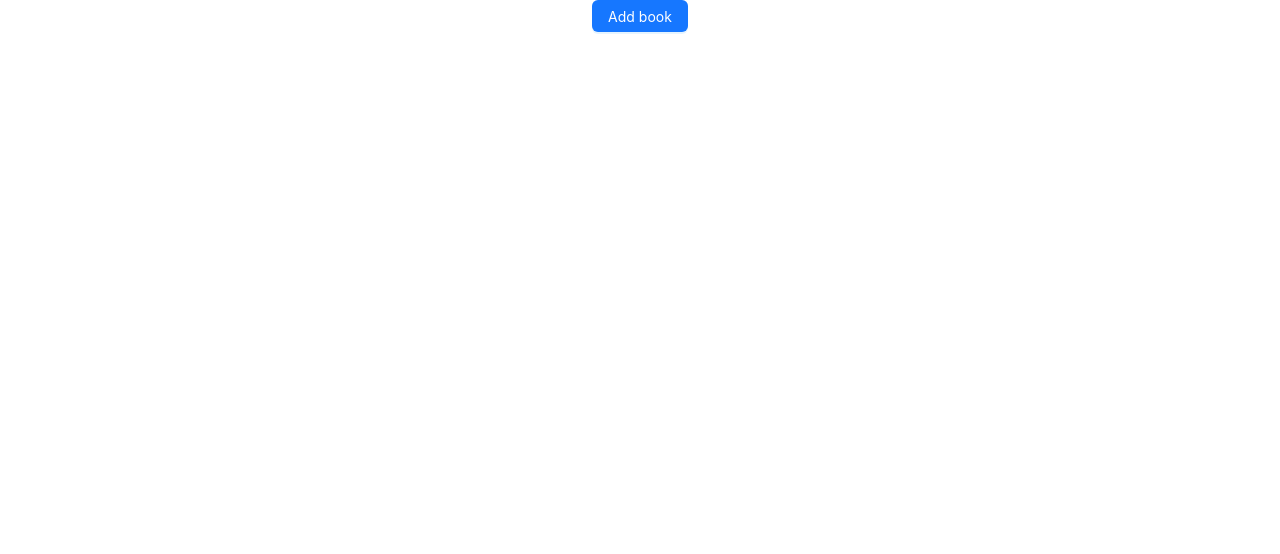
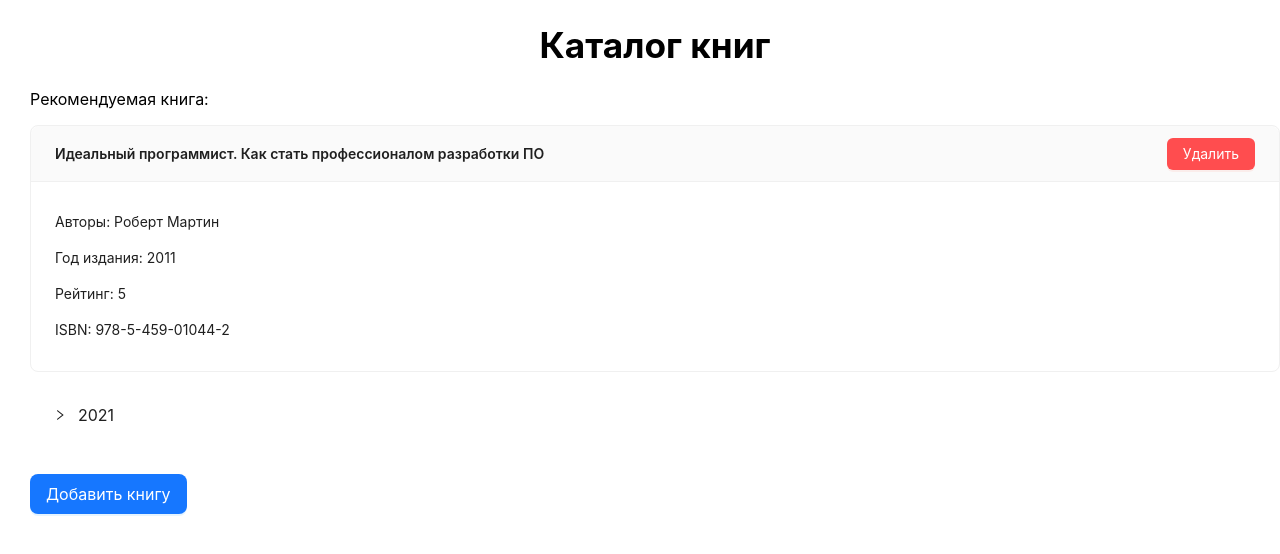
Before and after one commit to RedSquid2212/books-catalog, a React (Create React App) app: page / in a window 1280 px wide. Shown: the top 554 px of the page. Built offline with nearby package versions, Linux system fonts and the light colour scheme.

Commit message:
Added home page sketch

```diff
--- a/src/App.css
+++ /dev/null
@@ -1,38 +0,0 @@
-.App {
-  text-align: center;
-}
-
-.App-logo {
-  height: 40vmin;
-  pointer-events: none;
-}
-
-@media (prefers-reduced-motion: no-preference) {
-  .App-logo {
-    animation: App-logo-spin infinite 20s linear;
-  }
-}
-
-.App-header {
-  background-color: #282c34;
-  min-height: 100vh;
-  display: flex;
-  flex-direction: column;
-  align-items: center;
-  justify-content: center;
-  font-size: calc(10px + 2vmin);
-  color: white;
-}
-
-.App-link {
-  color: #61dafb;
-}
-
-@keyframes App-logo-spin {
-  from {
-    transform: rotate(0deg);
-  }
-  to {
-    transform: rotate(360deg);
-  }
-}
--- a/src/App.tsx
+++ b/src/App.tsx
@@ -1,16 +1,9 @@
-import './App.css';
-import {Button} from 'antd';
-import {AddBookModal} from "./components/AddBookModal/AddBookModal";
-import {useState} from "react";
+import {MainPage} from './components/MainPage/MainPage';
 
 function App() {
-    const [isOpen, setIsOpen] = useState(false);
     return (
         <div className="App">
-            <Button type={'primary'} onClick={() => setIsOpen(true)}>
-                Add book
-            </Button>
-            <AddBookModal isOpen={isOpen} setIsOpen={setIsOpen} />
+            <MainPage />
         </div>
     );
 }
--- /dev/null
+++ b/src/components/BookCard/BookCard.tsx
@@ -0,0 +1,18 @@
+import {Button, Card} from 'antd';
+import {Book} from '../../types/book';
+
+export function BookCard({book}: {book: Book}) {
+    return (
+        <Card
+            type={'inner'}
+            title={book.title}
+            style={{marginBottom: '15px'}}
+            extra={<Button type={'primary'} danger>Удалить</Button>}
+        >
+            <p>Авторы: {book.authors.join(', ')}</p>
+            <p>Год издания: {book.year}</p>
+            <p>Рейтинг: {book.rating}</p>
+            <p>ISBN: {book.ISBN}</p>
+        </Card>
+    );
+}
--- /dev/null
+++ b/src/components/BookCardList/BookCardList.tsx
@@ -0,0 +1,10 @@
+import {Book} from '../../types/book';
+import {BookCard} from '../BookCard/BookCard';
+
+export function BookCardList({books}: {books: Book[]}) {
+    return (
+        <>
+            {books.map(book => <BookCard book={book} key={book.title}/>)}
+        </>
+    );
+}
--- /dev/null
+++ b/src/components/MainPage/MainPage.css
@@ -0,0 +1,12 @@
+.main-page {
+    margin-left: 30px;
+}
+
+.main-header {
+    text-align: center;
+    font-size: 2.2rem;
+}
+
+.add-button {
+    margin-top: 30px;
+}
--- /dev/null
+++ b/src/components/MainPage/MainPage.tsx
@@ -0,0 +1,29 @@
+import {useState} from 'react';
+import {Button} from 'antd';
+import {AddBookModal} from '../AddBookModal/AddBookModal';
+import {YearGroup} from '../YearGroup/YearGroup';
+
+import './MainPage.css';
+import {BookCard} from "../BookCard/BookCard";
+import {books} from "../../mocks/booksMock";
+
+export function MainPage() {
+    const [isOpen, setIsOpen] = useState(false);
+    return (
+        <div className={'main-page'}>
+            <h1 className={'main-header'}>Каталог книг</h1>
+            <p>Рекомендуемая книга:</p>
+            <BookCard book={books[0]} />
+            <YearGroup />
+            <Button
+                type={'primary'}
+                onClick={() => setIsOpen(true)}
+                className={'add-button'}
+                size={'large'}
+            >
+                Добавить книгу
+            </Button>
+            <AddBookModal isOpen={isOpen} setIsOpen={setIsOpen} />
+        </div>
+    );
+}
--- /dev/null
+++ b/src/components/YearGroup/YearGroup.tsx
@@ -0,0 +1,22 @@
+import {Collapse, CollapseProps} from 'antd';
+import {books} from "../../mocks/booksMock";
+import {BookCardList} from '../BookCardList/BookCardList';
+
+export function YearGroup() {
+    const items: CollapseProps['items'] = [
+        {
+            key: '1',
+            label: '2021',
+            children: <BookCardList books={books} />
+        }
+    ];
+
+    return (
+        <Collapse
+            items={items}
+            ghost
+            size={'large'}
+            collapsible={'header'}
+        />
+    );
+}
--- a/src/mocks/booksMock.ts
+++ b/src/mocks/booksMock.ts
@@ -10,7 +10,7 @@ export const books: Book[] = [
     },
     {
         title: 'Практическое руководство по винокурению',
-        authors: ['Павел Иевлев'],
+        authors: ['Павел Иевлев', 'Матильда Бэгшот'],
         year: 2021,
         rating: 5,
         ISBN: '978-5-04-088830-6'
```
